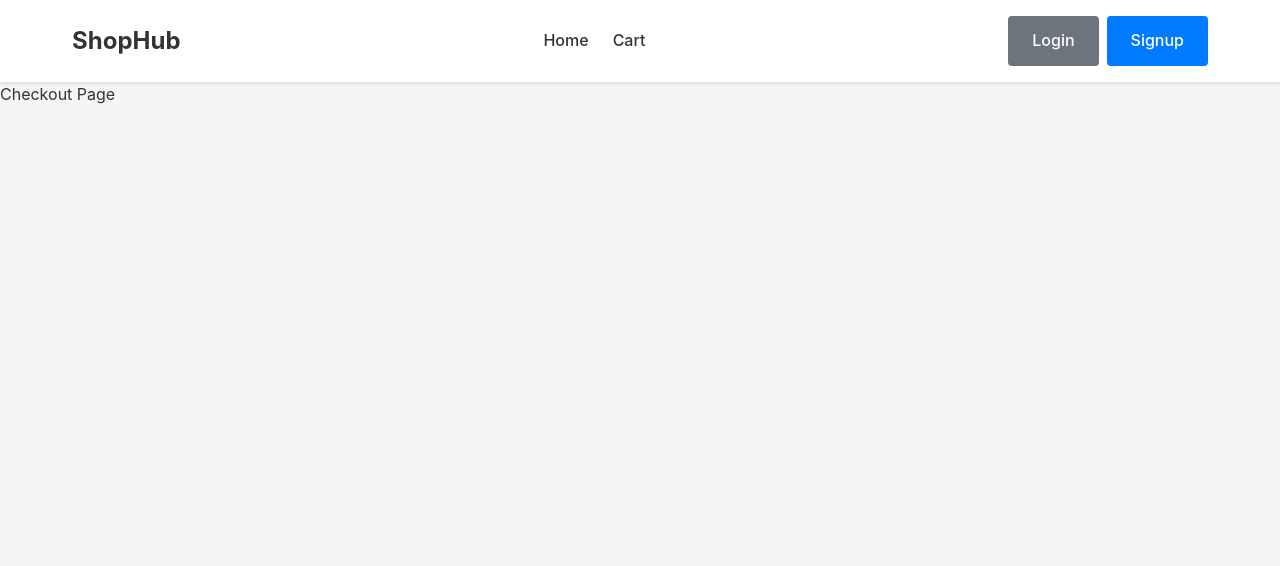
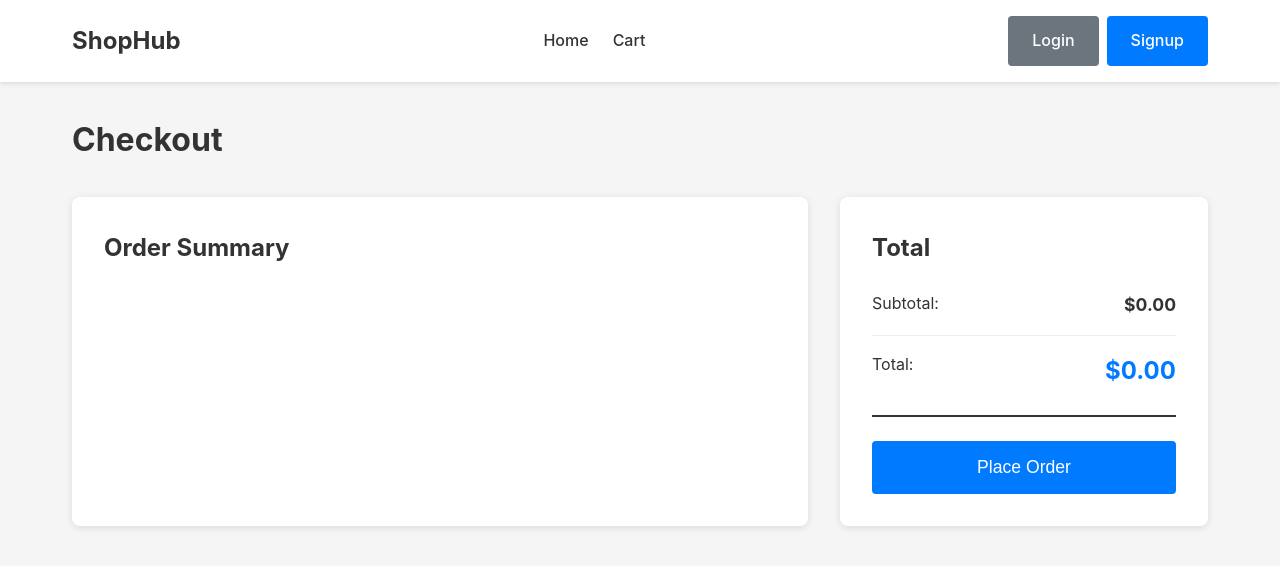
Before and after one commit to KlauMack/ecommerce-react-course-website, a React (Vite) app: page /checkout in a window 1280 px wide. Shown: the top 566 px of the page. Built offline with nearby package versions, Linux system fonts and the light colour scheme.

Commit message:
finished cart and checkout

```diff
--- a/src/App.jsx
+++ b/src/App.jsx
@@ -4,6 +4,7 @@ import { Route, Routes } from "react-router-dom";
 
 import Auth from "./pages/Auth";
 import AuthProvider from "./context/AuthContext";
+import CartProvider from "./context/CartContext";
 import Checkout from "./pages/Checkout";
 import Home from "./pages/Home";
 import Navbar from "./components/Navbar";
@@ -12,6 +13,7 @@ import ProductDetails from "./pages/ProductDetails";
 function App() {
   return (
     <AuthProvider>
+      <CartProvider>
         <div className="app">
           <Navbar />
           <Routes>
@@ -21,6 +23,7 @@ function App() {
             <Route path="/products/:id" element={<ProductDetails />} />
           </Routes>
         </div>
+      </CartProvider>
     </AuthProvider>
   );
 }
--- a/src/components/ProductCard.jsx
+++ b/src/components/ProductCard.jsx
@@ -1,6 +1,13 @@
 import { Link } from "react-router-dom";
+import { useCart } from "../context/CartContext";
 
 export default function ProductCard({ product }) {
+  const { addToCart, cartItems } = useCart();
+  const productInCart = cartItems.find((item) => item.id === product.id);
+
+  const productQuantityLabel = productInCart
+    ? `(${productInCart.quantity})`
+    : "";
   return (
     <div className="product-card">
       <img
@@ -15,7 +22,12 @@ export default function ProductCard({ product }) {
           <Link className="btn btn-secondary" to={`/products/${product.id}`}>
             View Details
           </Link>
-          <button className="btn btn-primary">Add to Cart</button>
+          <button
+            className="btn btn-primary"
+            onClick={() => addToCart(product.id)}
+          >
+            Add to Cart {productQuantityLabel}
+          </button>
         </div>
       </div>
     </div>
--- a/src/context/AuthContext.jsx
+++ b/src/context/AuthContext.jsx
@@ -9,8 +9,18 @@ export default function AuthProvider({ children }) {
       : null
   );
 
+  function readUsers() {
+    try {
+      const raw = localStorage.getItem("users");
+      const parsed = raw ? JSON.parse(raw) : [];
+      return Array.isArray(parsed) ? parsed : [];
+    } catch {
+      return [];
+    }
+  }
+
   function signUp(email, password) {
-    const users = JSON.parse(localStorage.getItem("users") || "[]");
+    const users = readUsers();
 
     if (users.find((u) => u.email === email)) {
       return { success: false, error: "Email already exists" };
@@ -25,7 +35,7 @@ export default function AuthProvider({ children }) {
   }
 
   function login(email, password) {
-    const users = JSON.parse(localStorage.getItem("users") || "[]");
+    const users = readUsers();
     const user = users.find(
       (u) => u.email === email && u.password === password
     );
--- /dev/null
+++ b/src/context/CartContext.jsx
@@ -0,0 +1,85 @@
+import { createContext, useContext, useState } from "react";
+
+import { getProductById } from "../data/products";
+
+const CartContext = createContext(null);
+
+export default function CartProvider({ children }) {
+  const [cartItems, setCartItems] = useState([]);
+
+  function addToCart(productId) {
+    const existing = cartItems.find((item) => item.id === productId);
+
+    if (existing) {
+      const currentQuantity = existing.quantity;
+      const updatedCartItems = cartItems.map((item) =>
+        item.id === productId
+          ? { id: productId, quantity: currentQuantity + 1 }
+          : item
+      );
+      setCartItems(updatedCartItems);
+    } else {
+      setCartItems([...cartItems, { id: productId, quantity: 1 }]);
+    }
+  }
+
+  function getCartItemsWithProducts() {
+    return cartItems
+      .map((item) => ({
+        ...item,
+        product: getProductById(item.id),
+      }))
+      .filter((item) => item.product);
+  }
+
+  function removeFromCart(productId) {
+    setCartItems(cartItems.filter((item) => item.id !== productId));
+  }
+
+  function updateQuantity(productId, quantity) {
+    if (quantity <= 0) {
+      removeFromCart(productId);
+      return;
+    }
+    setCartItems(
+      cartItems.map((item) =>
+        item.id === productId ? { ...item, quantity } : item
+      )
+    );
+  }
+
+  function getCartTotal() {
+    const total = cartItems.reduce((total, item) => {
+      const product = getProductById(item.id);
+      return total + (product ? product.price * item.quantity : 0);
+    }, 0);
+
+    return total;
+  }
+
+  function clearCart() {
+    setCartItems([]);
+  }
+
+  return (
+    <CartContext.Provider
+      value={{
+        cartItems,
+        addToCart,
+        getCartItemsWithProducts,
+        removeFromCart,
+        updateQuantity,
+        getCartTotal,
+        clearCart,
+      }}
+    >
+      {children}
+    </CartContext.Provider>
+  );
+}
+
+export function useCart() {
+  const context = useContext(CartContext);
+
+  return context;
+}
--- a/src/pages/Checkout.jsx
+++ b/src/pages/Checkout.jsx
@@ -1,3 +1,92 @@
+import { useCart } from "../context/CartContext";
+
 export default function Checkout() {
-    return <div>Checkout Page</div>
+  const {
+    getCartItemsWithProducts,
+    removeFromCart,
+    updateQuantity,
+    getCartTotal,
+    clearCart,
+  } = useCart();
+  const cartItems = getCartItemsWithProducts();
+  const total = getCartTotal();
+
+  function placeOrder() {
+    alert("Order successful");
+    clearCart();
+  }
+
+  return (
+    <div className="page">
+      <div className="container">
+        <h1 className="page-title">Checkout</h1>
+        <div className="checkout-container">
+          <div className="checkout-items">
+            <h2 className="checkout-section-title">Order Summary</h2>
+            {cartItems.map((item) => (
+              <div className="checkout-item" key={item.id}>
+                <img
+                  src={item.product.image}
+                  alt={item.product.name}
+                  className="checkout-item-image"
+                />
+                <div className="checkout-item-details">
+                  <h3 className="checkout-item-name">{item.product.name}</h3>
+                  <p className="checkout-item-price">
+                    ${item.product.price} each
+                  </p>
+                </div>
+                <div className="checkout-item-controls">
+                  <div className="quantity-controls">
+                    <button
+                      className="quantity-btn"
+                      onClick={() => updateQuantity(item.id, item.quantity - 1)}
+                    >
+                      -
+                    </button>
+                    <span className="quantity-value">{item.quantity}</span>
+                    <button
+                      className="quantity-btn"
+                      onClick={() => updateQuantity(item.id, item.quantity + 1)}
+                    >
+                      +
+                    </button>
+                  </div>
+
+                  <p className="checkout-item-total">
+                    ${(item.product.price * item.quantity).toFixed(2)}
+                  </p>
+                  <button
+                    className="btn btn-secondary btn-small"
+                    onClick={() => removeFromCart(item.id)}
+                  >
+                    Remove
+                  </button>
+                </div>
+              </div>
+            ))}
+          </div>
+          <div className="checkout-summary">
+            <h2 className="checkout-section-title">Total</h2>
+            <div className="checkout-total">
+              <p className="checkout-total-lavel">Subtotal:</p>
+              <p className="checkout-total-value">${total.toFixed(2)}</p>
+            </div>
+            <div className="checkout-total">
+              <p className="checkout-total-lavel">Total:</p>
+              <p className="checkout-total-value checkout-total-final">
+                ${total.toFixed(2)}
+              </p>
+            </div>
+            <button
+              className="btn btn-primary btn-large btn-block"
+              onClick={() => placeOrder()}
+            >
+              Place Order
+            </button>
+          </div>
+        </div>
+      </div>
+    </div>
+  );
 }
--- a/src/pages/ProductDetails.jsx
+++ b/src/pages/ProductDetails.jsx
@@ -2,11 +2,13 @@ import { useEffect, useState } from "react";
 import { useNavigate, useParams } from "react-router-dom";
 
 import { getProductById } from "../data/products";
+import { useCart } from "../context/CartContext";
 
 export default function ProductDetails() {
   const { id } = useParams();
   const [product, setProduct] = useState(null);
   const navigate = useNavigate();
+  const { addToCart, cartItems } = useCart();
 
   useEffect(() => {
     const foundProduct = getProductById(id);
@@ -23,6 +25,12 @@ export default function ProductDetails() {
     return <h1>Loading...</h1>;
   }
 
+  const productInCart = cartItems.find((item) => item.id === product.id);
+
+  const productQuantityLabel = productInCart
+    ? `(${productInCart.quantity})`
+    : "";
+
   return (
     <div className="page">
       <div className="container">
@@ -32,9 +40,14 @@ export default function ProductDetails() {
           </div>
           <div className="product-detail-content">
             <h1 className="product-detail-name">{product.name}</h1>
-            <p className="product-detail-price">{product.price}</p>
+            <p className="product-detail-price">${product.price}</p>
             <p className="product-detail-description">{product.description}</p>
-            <button className="btn btn-primary">Add to Cart</button>
+            <button
+              className="btn btn-primary"
+              onClick={() => addToCart(product.id)}
+            >
+              Add to Cart {productQuantityLabel}
+            </button>
           </div>
         </div>
       </div>
```
Lines whose indentation alone changed are shown as unchanged.
